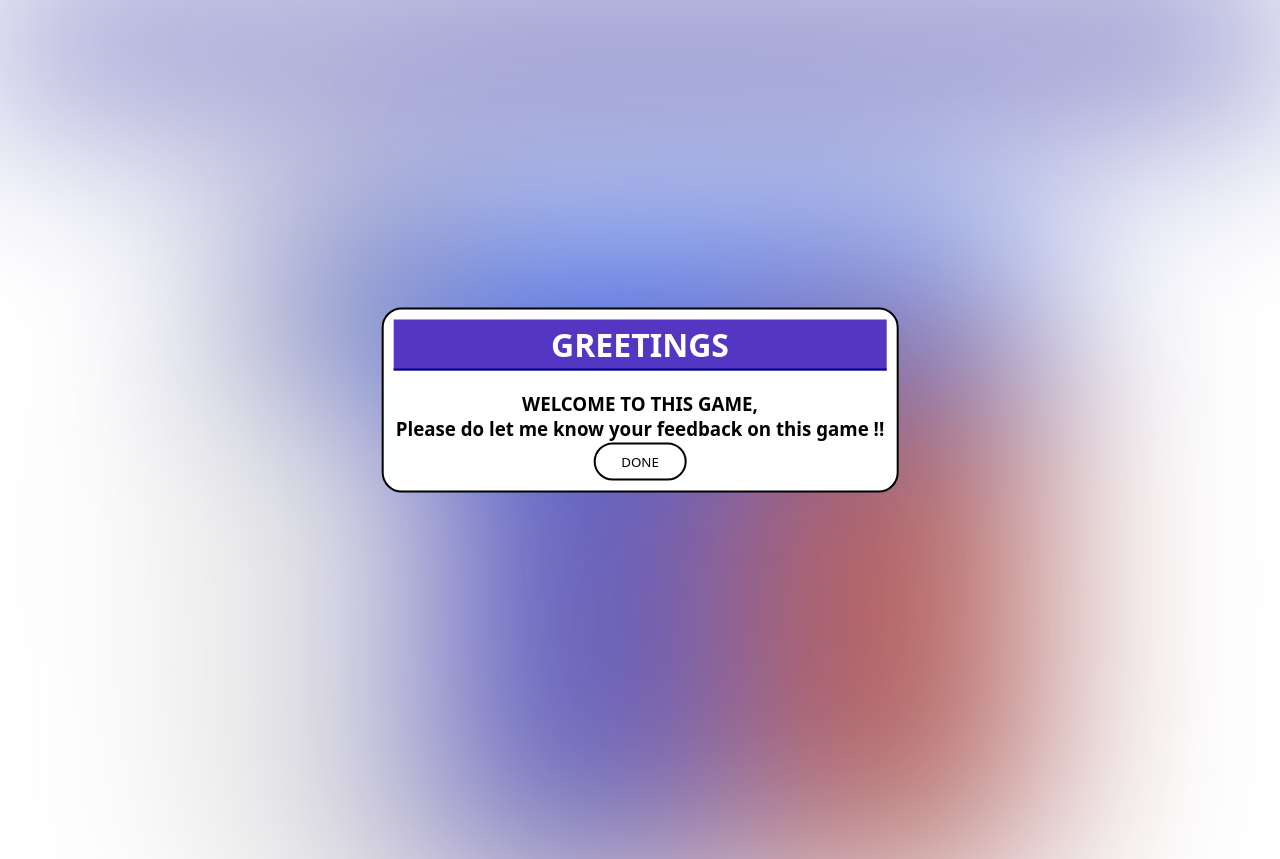
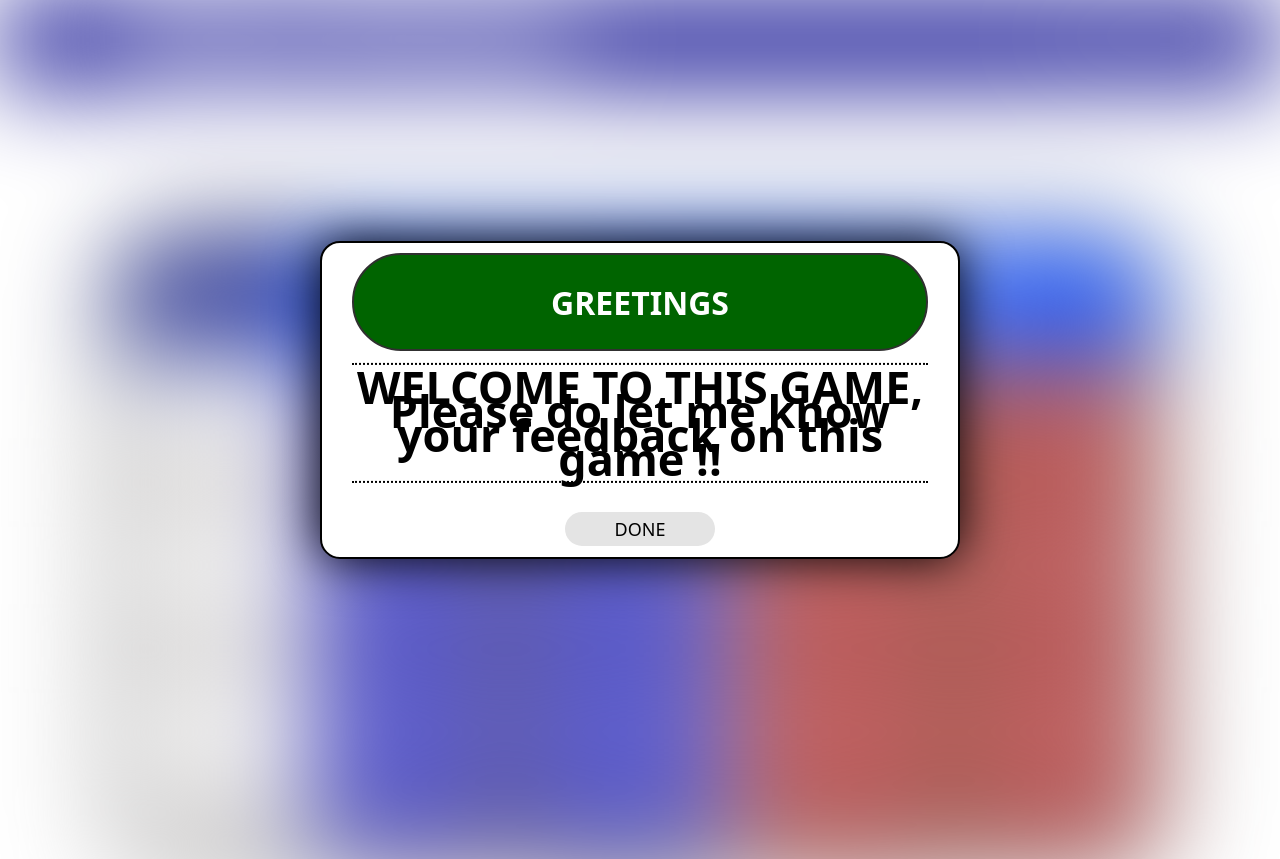
Before and after one commit to narasimha00/Sharp-Shooter, a plain HTML site: page index.html in a window 1280 px wide. Shown: the top 859 px of the page. Drawn offline with Linux system fonts and the light colour scheme.

Commit message:
Update index.html, script.js and style.css

```diff
--- a/index.html
+++ b/index.html
@@ -162,11 +162,7 @@
         </div>
 
         <!-- Footer ( DICE ROLLER ) -->
-        <footer class="footer" id="main-footer">
-            <div class="dice-roll-div">
 
-            </div>
-        </footer>
     </div>
 
     <script src="script.js">
--- a/script.js
+++ b/script.js
@@ -52,5 +52,5 @@ current_state.innerHTML = `<div> HELLO <br> <span style="color:red;font-size:3vw
 
 greetingsDone.addEventListener('click',()=> {
     document.body.querySelector("#welcome-popup").classList.add("inactive")
-    document.body.querySelector("#overall-container").classList.add("inactive")
+    document.body.querySelector("#overall-container").classList.add("active")
 })
--- a/style.css
+++ b/style.css
@@ -6,22 +6,29 @@
     text-decoration: none;
     font-family:system-ui, -apple-system, BlinkMacSystemFont, 'Segoe UI', Roboto, Oxygen, Ubuntu, Cantarell, 'Open Sans', 'Helvetica Neue', sans-serif;
     -webkit-tap-highlight-color: transparent;
+}
 
+/* Game navigation Bar Styles */
+#overall-container {
+    filter:blur(50px);
+    transition:all 0.6s ease;
 }
-/* Game navigation Bar Styles */
 #main-nav-bar {
     background-color:darkblue;
     height:fit-content;
     width:100%;
     z-index:2;
     position:fixed;
-    display:fixed;
+    display:flex;
+    flex-direction:row;
+    justify-content:space-between;
+    padding-right:0px;
 }
 label.logo {
     color:white;
-    font-size:5vh;
+    font-size:5vw;
     line-height:70px;
-    padding:0 100px;
+    padding:0 10vw;
     font-weight:bolder;
 }
 #main-nav-bar ul {
@@ -31,7 +38,7 @@ label.logo {
 #main-nav-bar ul li {
     display:inline-block;
     line-height:70px;
-    margin:0 5px;
+    margin:0 2px;
 }
 #main-nav-bar ul li a {
     color:white;
@@ -46,10 +53,9 @@ label.logo {
     font-size:30px;
     float:right;
     line-height:80px;
-    margin-right:10vw;
+    margin-right:40px;
     cursor:pointer;
     visibility:hidden;
-    transform:scale(1.2)
 }
 #check {
     display:none;
@@ -57,29 +63,22 @@ label.logo {
 @media (max-width: 952px) {
     label.logo {
         font-size:30px;
-        padding-left:50px;
+        padding-left:30px;
     }
     #main-nav-bar ul li a {
         font-size:16px;
     }
-    #main-nav-bar {
-        transform:scale(1.5vw);
-        display:flex;
-        flex-direction:row;
-        justify-content:space-between;
-        padding-right:0px;
-     }
-     #menu-image {
-        transform:scale(1.5);
-     }
 }
 @media (max-width: 858px) {
     .checkbtn {
         visibility:visible;
+        display:inline-flex;
+        flex-direction:row;
+        align-content:center;
+        justify-content:space-between;
     }
-
-    label.logo {
-      font-size:6vw;
+    #menu-image {
+      transform:scale(1.75);
     }
     #main-nav-bar ul {
         position:fixed;
@@ -88,7 +87,8 @@ label.logo {
         background:#2c3e50;
         z-index: 2;
         top:80px;
-        left:-100%;;
+        left:-100%;
+        top:10%;
         text-align:center;
         transition:all .5s;
     }
@@ -107,6 +107,7 @@ label.logo {
         left:0;
         bottom:0;
     }
+
 }
 /* Game container CSS styles */
 
@@ -133,7 +134,7 @@ label.logo {
     z-index: 1;
     transform:scale(2vh);
     font-size:3vw;;
-    min-width:60vw;
+    min-width:80vw;
     min-height:10vw;
 }
 
@@ -229,76 +230,53 @@ td {
     font-size:50px;
 }
 
-/* Game pop up window styles */
+/* Popup and containers */
 
-.popup {
+#welcome-popup {
     position:fixed;
+    z-index:10;
     top:50%;
     left:50%;
     transform:translate(-50%,-50%);
-    z-index: 10;
-    box-sizing:border-box;
+    font-size:3vw;
+    text-align:center;
+    display:flex;
+    flex-direction:column;
+    gap:1.5vh;
+    background-color:white;
+    border-radius:20px;
     border:2px solid black;
-    background-color: white;
+    box-shadow:0 0 50px black;
+    justify-content:center;
+    padding:10px 30px;
+    transition:all 0.5s ease;
+}
+
+#popup-header {
+   background-color:darkgreen;
+   color:white;
+   padding:2vw 5vw;
+   border-radius:50px;
+   border:2px solid rgb(48, 48, 48);
+   font-size:xx-large;
+}
+#popup-content {
+   line-height:3vh;
+   padding:10px 2px;
+   border-top:2px dotted black;
+   border-bottom:2px dotted black;
+}
+#popup-confirmation {
+    font-size:large;
+    padding:5px 50px;
+    border:none;
+    background-color:rgb(228, 228, 228);
     border-radius:20px;
 }
 
-#popup-header {
-    position:relative;
-    text-align:center;
-    margin:10px 10px;
-    border-bottom:2px solid black;
-    background-color:rgba(38, 0, 177, 0.788);
-    color:white;
-    border-color:darkblue;
-    padding:3px 5px;
-}
-
-#popup-content {
-    position:relative;
-    margin:2px 2px;
-    padding:10px 10px;
-    text-align:center;
-}
-
-#popup-confirmation-container {
-    position:relative;
-    bottom:10px;
-    text-align:center;
-    align-content:center;
-}
-
-#popup-confirmation {
-    padding:1vh 2vw;
-    background:none;
-    border:2px solid black;
-    cursor:pointer;
-    border-top-left-radius: 20px;
-    border-bottom-left-radius: 20px;
-    border-top-right-radius: 20px;
-    border-bottom-right-radius:20px;
-}
-#popup-confirmation:hover {
-    background-color:rgba(202, 98, 13, 0.842);
-    color:white;
-}
 #welcome-popup.inactive {
     display:none;
 }
-#overall-container {
-    filter:blur(100px);
-    transition:all 0.5s ease;
-    pointer-events:none;
-    overflow:hidden;
-}
-#overall-container.inactive {
+#overall-container.active {
     filter:none;
 }
-
-@media screen and (max-width: 858px) {
-    .game-table {
-        min-width: 80vw;
-        min-height: 70vh;
-        transform:scale(1.1vh)
-    }
-}
```
